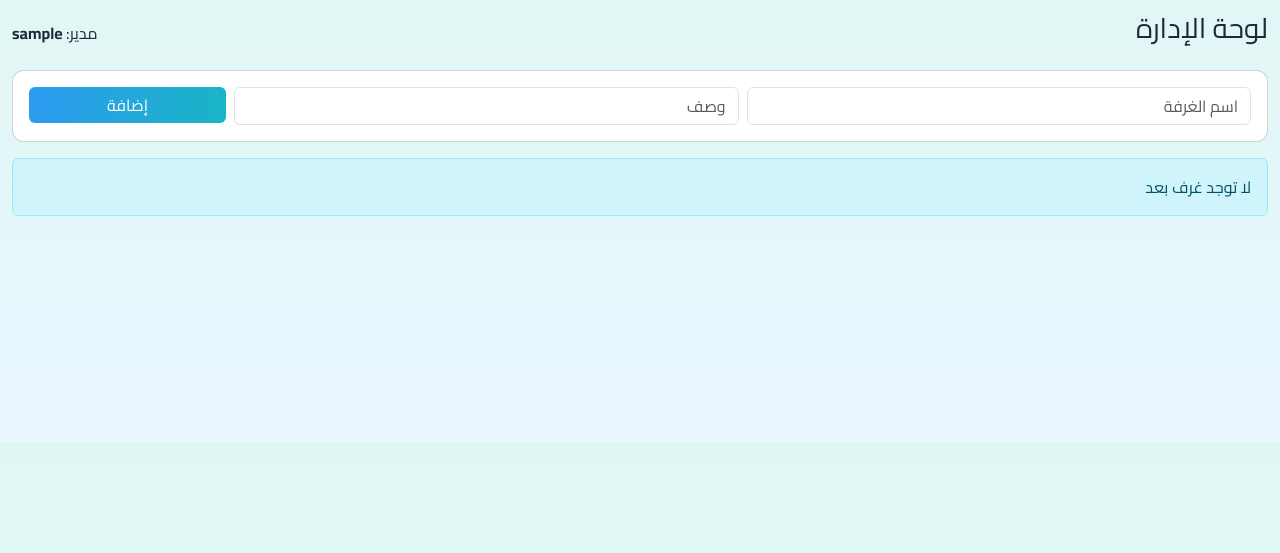
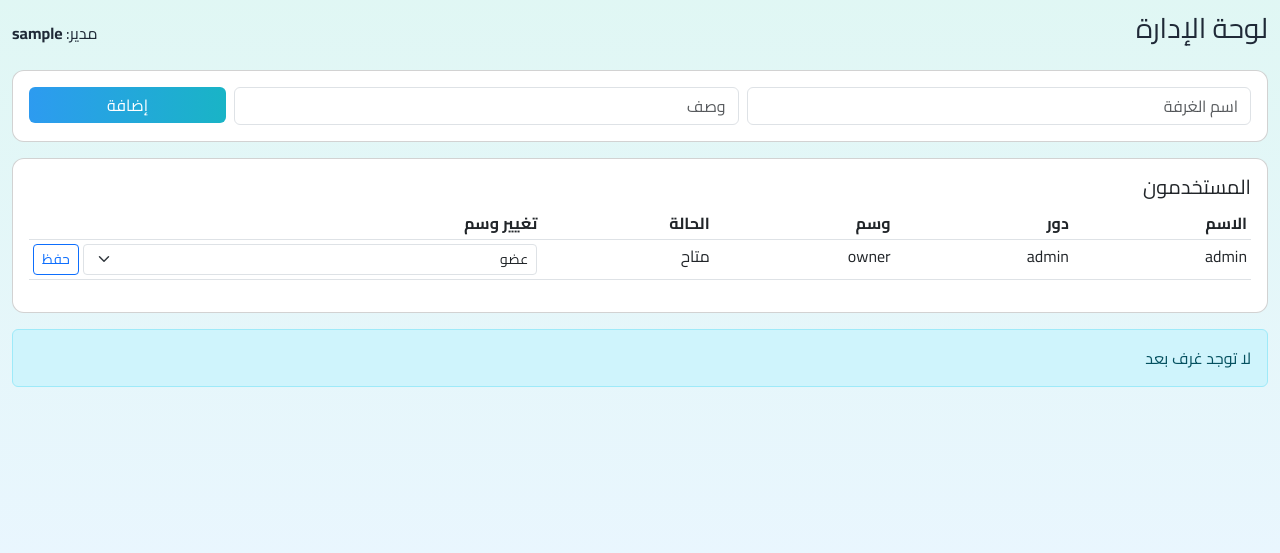
Before and after one commit to Mohammedkaadi/chat_app, a Flask app: page /admin in a window 1280 px wide. Shown: the part 60-613 px from the top of the page. Run offline with Flask 3, Linux system fonts and the light colour scheme; the visitor is signed in with stand-in values (Sample User, id 1); data comes from the database, SQL or seed files in the repository; data that the repository does not hold is empty.

Commit message:
Update admin.html

```diff
--- a/templates/admin.html
+++ b/templates/admin.html
@@ -9,8 +9,37 @@
   <form method="post" class="row g-2">
     <div class="col-5"><input name="room" class="form-control" placeholder="اسم الغرفة"></div>
     <div class="col-5"><input name="desc" class="form-control" placeholder="وصف"></div>
-    <div class="col-2"><button class="btn btn-primary w-100">إضافة</button></div>
+    <div class="col-2"><button name="add_room" class="btn btn-primary w-100">إضافة</button></div>
   </form>
+</div>
+
+<div class="card p-3 mb-3">
+  <h5>المستخدمون</h5>
+  <table class="table table-sm">
+    <thead><tr><th>الاسم</th><th>دور</th><th>وسم</th><th>الحالة</th><th>تغيير وسم</th></tr></thead>
+    <tbody>
+      {% for u in users %}
+      <tr>
+        <td>{{ u[0] }}</td>
+        <td>{{ u[1] }}</td>
+        <td>{{ u[2] }}</td>
+        <td>{{ u[3] }}</td>
+        <td>
+          <form method="post" class="d-flex gap-1">
+            <input type="hidden" name="uname" value="{{ u[0] }}">
+            <select name="badge" class="form-select form-select-sm">
+              <option value="owner">مدير</option>
+              <option value="mod">مشرف</option>
+              <option value="vip">مميز</option>
+              <option value="member" selected>عضو</option>
+            </select>
+            <button name="set_badge" class="btn btn-sm btn-outline-primary">حفظ</button>
+          </form>
+        </td>
+      </tr>
+      {% endfor %}
+    </tbody>
+  </table>
 </div>
 
 <div class="row">
```
Lines whose indentation alone changed are shown as unchanged.
